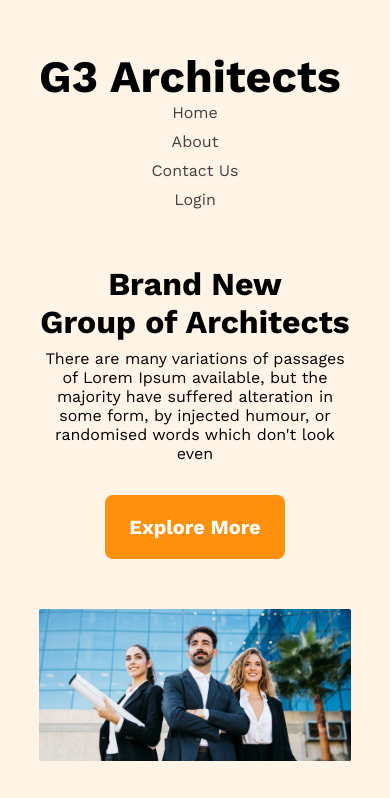
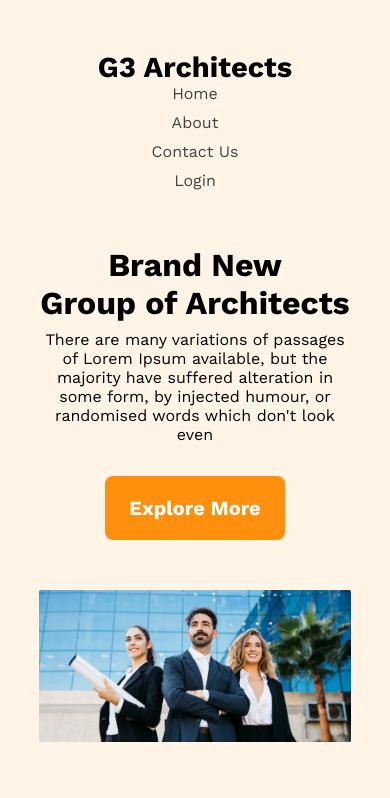
Before and after one commit to simanto97/Assignment-2, a plain HTML site: page index.html in a window 390 px wide. Shown: the top 798 px of the page. Drawn offline with nearby package versions, Linux system fonts and the light colour scheme.

Commit message:
final-commit

```diff
--- a/style.css
+++ b/style.css
@@ -237,7 +237,6 @@
 .footer{
     height: 100px;
     width: 100%;
-    max-width: 1200px;
     margin: 130px auto 0 auto;
     background-color: var(--background-color);
     text-align: center;
@@ -254,8 +253,9 @@
     }
     .nav h2{
         font-weight: 700;
-        font-size: 2.81rem;
+        font-size: 1.81rem;
         color: var(--text-color);
+        text-align: center;
     }
     .nav ul{
         flex-direction: column;
```
